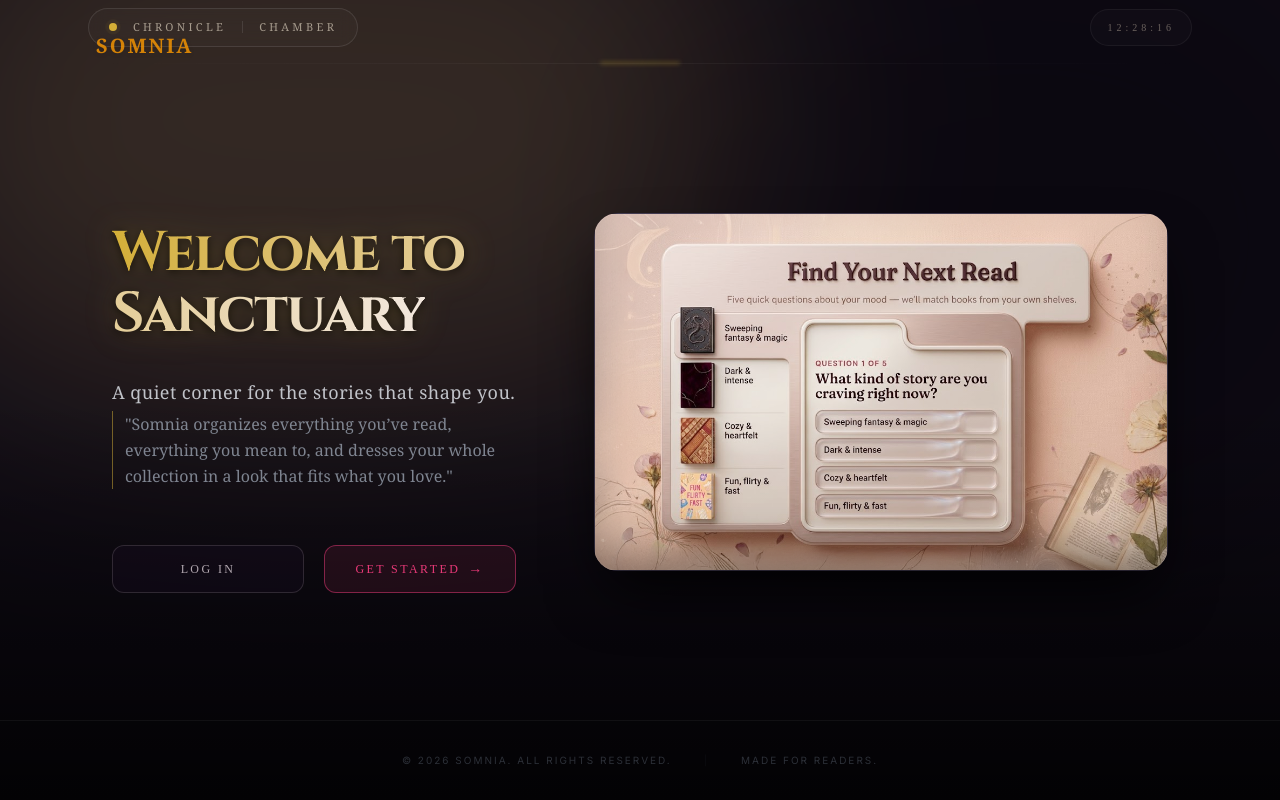
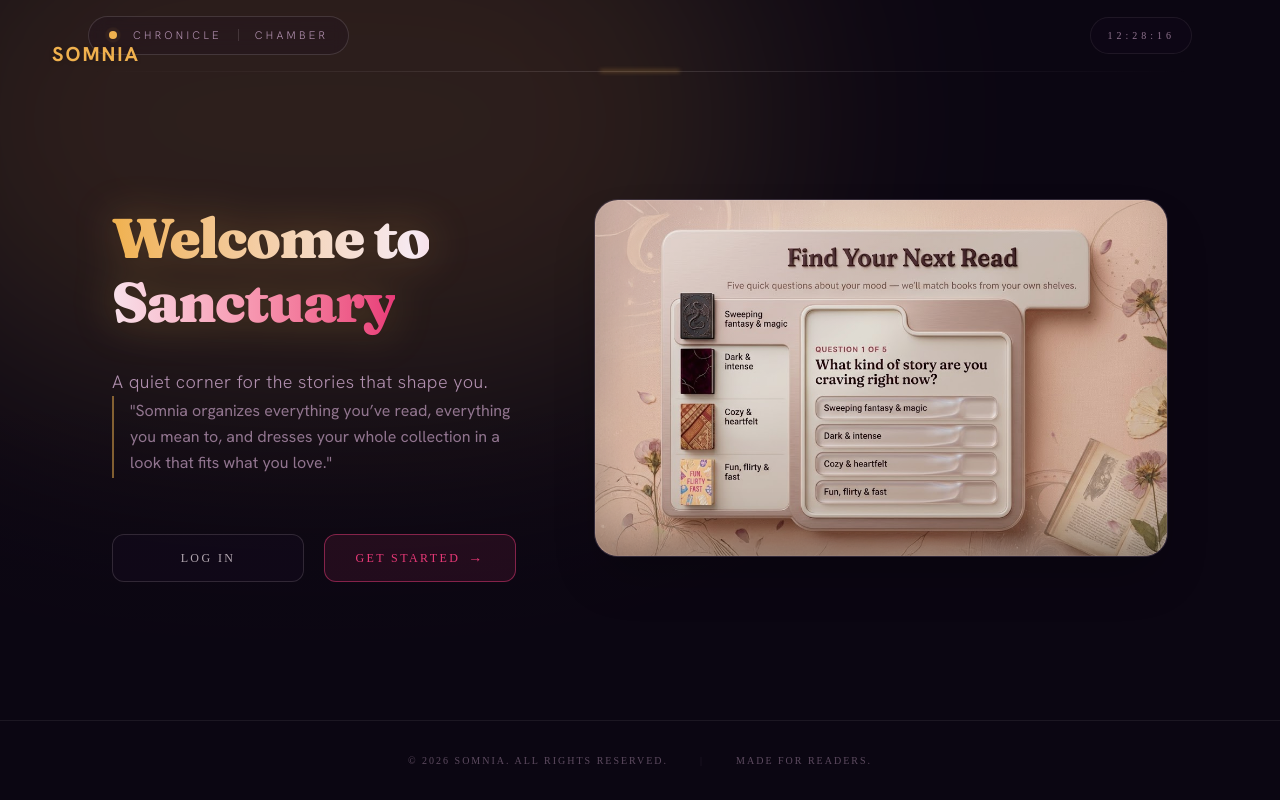
Before and after one commit to Annabelle0726/somnia-library, a React (Vite) app: page /#/welcome in a window 1280 px wide. Built offline with nearby package versions, Linux system fonts and the light colour scheme; no server answers.

Commit message:
fix(header): align Landing and Auth headers with sticky positioning and pt-24

```diff
--- a/src/auth/AuthProvider.tsx
+++ b/src/auth/AuthProvider.tsx
@@ -1,6 +1,6 @@
 // src/auth/AuthProvider.tsx
 import React, { createContext, useState, useEffect } from 'react';
-import { supabase } from "../lib/supabase"; // 1. 去掉 .ts 后缀，防止编译报错
+import { supabase } from "../lib/supabase";
 import type { User } from '@supabase/supabase-js';
 
 // 定义 Context 的类型
--- a/src/auth/Landing.tsx
+++ b/src/auth/Landing.tsx
@@ -5,97 +5,98 @@ import landingPreviewImg from '../assets/landing-preview.png';
 
 export default function Landing() {
     return (
-        <div className="min-h-screen flex flex-col bg-[#0e0a14] selection:bg-[#D4AF37]/30 relative overflow-hidden">
-            {/* 注入全新字体：Cinzel（魔法感衬线体）和 Inter（现代无衬线体，增加干净舒适感） */}
-            <style>{`
-                @import url('https://fonts.googleapis.com/css2?family=Cinzel:wght@400;600;700&family=Inter:wght@300;400;500&display=swap');
-                .font-magic-serif { font-family: 'Cinzel', serif; }
-                .font-clean-sans { font-family: 'Inter', sans-serif; }
-            `}</style>
+        /* 1. 主容器：使用主题定义的 bg-bg 与 font-body，移除内联 style 注入 */
+        <div className="min-h-screen flex flex-col bg-bg font-body
+         selection:bg-tertiary/30
+         relative overflow-hidden text-ink
+         {/*pt-24*/}
+         ">
 
-            {/* 🌟 1. 干净深邃的底色 */}
-            <div className="absolute inset-0 bg-[#0e0a14] z-0"></div>
+            {/* 🌟 1. 干净深邃的底色背景 */ }
+            <div className="absolute inset-0 bg-bg z-0" />
 
-            {/* 🌟 2. 左上方的暖色光源（模拟屏幕外打进来的灯光） */}
-            <div className="absolute top-[-20%] left-[-10%] w-[70%] h-[70%] bg-[#C49B53]/20 rounded-full blur-[120px] mix-blend-screen pointer-events-none z-0"></div>
+            {/* 🌟 2. 左上方的暖色光源（动态绑定主题强调色 Tertiary/Gold） */}
+            <div className="absolute top-[-20%] left-[-10%] w-[70%] h-[70%] bg-tertiary/15 rounded-full blur-[120px] mix-blend-screen pointer-events-none z-0" />
 
-            {/* 🌟 3. 右上方的冷色/紫蓝暗角（增加深邃感，对比出高级） */}
-            <div className="absolute top-[-10%] right-[-10%] w-[60%] h-[80%] bg-[#2C1A4D]/30 rounded-full blur-[100px] mix-blend-multiply pointer-events-none z-0"></div>
+            {/* 🌟 3. 右上方的冷色/紫蓝暗角（绑定主题 Plum/Primary 色调） */}
+            <div className="absolute top-[-10%] right-[-10%] w-[60%] h-[80%] bg-plum/20 rounded-full blur-[100px] mix-blend-multiply pointer-events-none z-0" />
 
-            {/* 🌟 4. 底部极深的阴影（让文字和图片完全扎根） */}
-            <div className="absolute bottom-0 left-0 w-full h-[50%] bg-gradient-to-t from-black/80 to-transparent pointer-events-none z-0"></div>
+            {/* 🌟 4. 底部极深的渐变遮罩 */}
+            <div className="absolute bottom-0 left-0 w-full h-[50%] bg-gradient-to-t from-bg to-transparent pointer-events-none z-0" />
 
-            {/* 🌟 1. 顶部动态装饰栏组件（保留你的原本组件） */}
-            <div className="relative z-10">
-                <LandingHeader />
-            </div>
+            {/* 🌟 1. 顶部动态装饰栏组件 */}
+            <LandingHeader />
 
-            {/* 🌟 2. 调整后的双列布局 */}
-            <main className="flex-1 flex flex-col md:flex-row items-center justify-between gap-12 max-w-6xl mx-auto w-full px-6 sm:px-12 z-10 pb-12 pt-8">
 
-                {/* 左侧：文本与按钮区域 (缩小字号, 收紧密距) */}
-                <div className="flex-1 flex flex-col items-start text-left w-full max-w-xl space-y-4">
-
-                    {/* 魔法感衬线体标题 (调亮、加粗) */}
-                    <h1 className="text-5xl md:text-6xl lg:text-7xl font-magic-serif font-bold text-[#F8F5F0] leading-[1.1] tracking-wide drop-shadow-[0_2px_4px_rgba(0,0,0,0.8)]">
-                        <span className="text-transparent bg-clip-text bg-gradient-to-r from-[#D4AF37] to-[#F3E8DE] drop-shadow-[0_0_15px_rgba(212,175,55,0.3)]">
+            {/* 🌟 3. 双列主体布局：改成 flex-row 并由它自己 flex-wrap 自动换行 */}
+            <main className="flex-1 flex md:flex-row items-center justify-between
+            gap-12 max-w-6xl mx-auto w-full px-6 sm:px-12 z-10 pb-12">
+            {/* 左侧：文本与按钮区域 (必须用 flex-1 占据左侧) */}
+                <div className="flex-1 flex flex-col items-start text-left w-full max-w-xl space-y-6 mt-4 md:mt-0">
+                    {/* 魔法感衬线体标题：换用 font-decorative，渐变绑定 Tertiary 色彩 */}
+                    <h1 className="text-4xl md:text-5xl lg:text-6xl font-decorative font-bold text-ink leading-[1.15] tracking-wide drop-shadow-sm">
+                        <span className="text-transparent bg-clip-text bg-gradient-to-r from-tertiary via-ink to-primary drop-shadow-[0_0_20px_color-mix(in_srgb,var(--color-tertiary)_30%,transparent)]">
                             Welcome to Sanctuary
                         </span>
                     </h1>
 
-                    {/* 小副标题 (调整为衬线体) */}
-                    <p className="text-base md:text-lg text-gray-300/90 font-serif font-light leading-relaxed tracking-wide max-w-md pb-1">
+                    {/* 小副标题：换用 font-serif-fancy，柔和优雅 */}
+                    <p className="text-base md:text-lg text-muted font-serif-fancy font-light leading-relaxed tracking-wide max-w-md">
                         A quiet corner for the stories that shape you.
                     </p>
 
-                    {/* 引语 (调整为衬线体，字距收紧) */}
-                    <p className="text-sm md:text-base text-gray-400/80 font-serif font-light max-w-lg leading-relaxed border-l border-[#D4AF37]/50 pl-3">
+                    {/* 引语：使用主题 border-tertiary/50 搭配柔和内边框 */}
+                    <p className="text-sm md:text-base text-muted/80 font-serif-fancy italic max-w-lg leading-relaxed border-l-2 border-tertiary/50 pl-4 py-0.5">
                         "Somnia organizes everything you’ve read, everything you mean to, and dresses your whole collection in a look that fits what you love."
                     </p>
 
-                    {/* 🌟 4. 双功能按钮组件（原样保留） */}
-                    <div className="pt-2">
+                    {/* 🌟 双功能按钮组件 */}
+                    <div className="pt-2 w-full sm:w-auto">
                         <LandingActionButtons />
                     </div>
 
                 </div>
 
-                {/* 🔥 参考图风格：右侧 3D 玻璃质感图片展示区 */}
+                {/* 🔥 右侧：3D 玻璃质感图片展示区 */}
                 <div className="w-full flex justify-center md:justify-end relative mt-8 md:mt-0">
 
-                    {/* 外层容器：提供深邃悬浮阴影及 Hover 浮动效果 */}
-                    <div className="relative w-[95%] rounded-[24px] shadow-[0_30px_60px_-15px_rgba(0,0,0,0.9)] transition-all duration-700 ease-[cubic-bezier(0.25,0.1,0.25,1)] group-hover:shadow-[0_40px_80px_-15px_rgba(0,0,0,1)] group-hover:translate-y-[-4px] group-hover:scale-[1.02]">
+                    {/* 外层容器：悬浮阴影 */}
+                    <div className="group relative w-[95%] rounded-[24px] shadow-2xl transition-all duration-700 ease-[cubic-bezier(0.25,0.1,0.25,1)] hover:-translate-y-1 hover:scale-[1.02]">
 
                         {/* 图片和卡片主容器 */}
-                        <div className="relative rounded-[24px] overflow-hidden bg-[#160f24]">
+                        <div className="relative rounded-[24px] overflow-hidden bg-card border border-line">
 
                             <img
                                 src={landingPreviewImg}
                                 alt="Somnia Match Preview"
-                                className="w-full h-auto block border border-white/5"
+                                className="w-full h-auto block opacity-95 group-hover:opacity-100 transition-opacity duration-500"
                             />
 
-                            {/* 🌟 1. 极窄边缘高光线（产生 3D 轮廓切割感） */}
-                            <div className="absolute inset-0 rounded-[24px] pointer-events-none border-[0.5px] border-white/10 z-10"></div>
+                            {/* 🌟 1. 极窄边缘高光线 */}
+                            <div className="absolute inset-0 rounded-[24px] pointer-events-none border-[0.5px] border-ink/10 z-10" />
 
-                            {/* 🌟 2. 左上角方向光源的玻璃高光层（核心 3D 质感） */}
-                            {/* 类似 Mac 屏幕玻璃的反光，左上角亮，右下角淡出 */}
-                            <div className="absolute inset-0 rounded-[24px] bg-gradient-to-br from-white/20 via-white/5 to-transparent pointer-events-none z-20 mix-blend-overlay group-hover:from-white/25 transition-all duration-700"></div>
+                            {/* 🌟 2. 玻璃高光反光层 */}
+                            <div className="absolute inset-0 rounded-[24px] bg-gradient-to-br from-ink/10 via-transparent to-transparent pointer-events-none z-20 mix-blend-overlay group-hover:from-ink/20 transition-all duration-700" />
 
-                            {/* 🌟 3. 底部轻微内阴影（让卡片看起来有厚度） */}
-                            <div className="absolute inset-0 rounded-[24px] shadow-[inset_0_-40px_60px_-30px_rgba(0,0,0,0.5)] pointer-events-none z-20"></div>
+                            {/* 🌟 3. 底部内阴影 */}
+                            <div className="absolute inset-0 rounded-[24px] shadow-[inset_0_-40px_60px_-30px_rgba(0,0,0,0.4)] pointer-events-none z-20" />
 
                         </div>
                     </div>
                 </div>
 
             </main>
+
             {/* 🌟 5. 极简统一页脚 */}
-            <footer className="relative z-10 w-full text-center p-8 text-[10px] font-clean-sans tracking-[0.2em] text-gray-500/40 select-none border-t border-white/5">
+            <footer className="relative z-10 w-full text-center p-8 text-[10px] font-mono tracking-[0.2em] text-muted/50 select-none border-t border-line/50">
                 <div className="flex flex-col sm:flex-row justify-center items-center gap-4 sm:gap-8">
-                    <span className="hover:text-[#D4AF37]/60 transition-colors duration-500">© 2026 SOMNIA. ALL RIGHTS RESERVED.</span>
-                    <span className="hidden sm:inline opacity-20">|</span>
-                    <span className="hover:text-[#D4AF37]/60 transition-colors duration-500 cursor-help">MADE FOR READERS.</span>
+                    <span className="hover:text-tertiary transition-colors duration-500">
+                        © 2026 SOMNIA. ALL RIGHTS RESERVED.
+                    </span>
+                    <span className="hidden sm:inline opacity-30">|</span>
+                    <span className="hover:text-tertiary transition-colors duration-500 cursor-help">
+                        MADE FOR READERS.
+                    </span>
                 </div>
             </footer>
         </div>
--- a/src/components/landings/LandingHeader.tsx
+++ b/src/components/landings/LandingHeader.tsx
@@ -8,62 +8,67 @@ export function LandingHeader() {
         return () => clearInterval(timer);
     }, []);
 
-    // 优化时间显示：只保留 时:分:秒，看起来更符合精密仪器的刻度感
     const formatTime = (date: Date) => {
         const pad = (num: number) => String(num).padStart(2, '0');
         return `${pad(date.getHours())}:${pad(date.getMinutes())}:${pad(date.getSeconds())}`;
     };
 
     return (
-        <div className="relative w-full max-w-6xl mx-auto px-6 pt-2 pb-4 flex
-        flex-col gap-4 z-20 select-none">
+        // 核心改动：使用 fixed 固定在顶部，padding-top 保证距离
+        <div className="sticky
+         top-0 left-0 right-0 z-50
+
+         w-full flex justify-center pointer-events-none">
+            <div className="w-full max-w-6xl mx-auto px-6
+            pt-4 pb-3
+             flex flex-col gap-4 select-none pointer-events-auto">
 
                 {/* 顶部行：导航与时钟 */}
                 <div className="w-full flex justify-between items-center">
-
                     {/* 左侧：精密铭牌风格区域标识 */}
-                <div className="flex items-center gap-4 border-[0.5px] border-white/10 rounded-full px-5 py-2.5 bg-white/[0.02] backdrop-blur-sm hover:border-[#D4AF37]/30 hover:bg-white/[0.04] transition-all duration-500 ease-in-out">
-
-                    {/* 微弱的黄铜指示灯 */}
+                    {/* ✨ 替换：border-white/10 -> border-line, bg-white/[0.02] -> bg-card/40, hover:border-[#D4AF37]/30 -> hover:border-tertiary/40 */}
+                    <div className="flex items-center gap-4 border-[0.5px] border-line rounded-full px-5 py-2.5 bg-card/40 backdrop-blur-sm hover:border-tertiary/40 hover:bg-card/60 transition-all duration-500 ease-in-out">
                         <span className="relative flex h-2 w-2">
-                        <span className="animate-ping absolute inline-flex h-full w-full rounded-full bg-[#D4AF37] opacity-75"></span>
-                        <span className="relative inline-flex rounded-full h-2 w-2 bg-[#D4AF37]"></span>
+                            {/* ✨ 替换：bg-[#D4AF37] -> bg-tertiary */}
+                            <span className="animate-ping absolute inline-flex h-full w-full rounded-full bg-tertiary opacity-75"></span>
+                            <span className="relative inline-flex rounded-full h-2 w-2 bg-tertiary"></span>
                         </span>
-
-                    {/* 文字与精密分隔线 */}
-                    <div className="flex items-center gap-4 font-light tracking-[0.3em] text-[11px] text-[#A69B8D]">
-                        <span className="uppercase hover:text-white transition-colors duration-300 cursor-default">Chronicle</span>
-
-                        {/* 垂直细分隔线 */}
-                        <span className="w-[1px] h-3 bg-white/10"></span>
-
-                        <span className="uppercase hover:text-[#D4AF37] transition-colors duration-300 cursor-default">Chamber</span>
+                        {/* ✨ 替换：text-[#A69B8D] -> text-muted, hover:text-white -> hover:text-ink, hover:text-[#D4AF37] -> hover:text-tertiary */}
+                        <div className="flex items-center gap-4 font-light tracking-[0.3em] text-[11px] text-muted">
+                            <span className="uppercase hover:text-ink transition-colors duration-300 cursor-default">Chronicle</span>
+                            <span className="w-[1px] h-3 bg-line"></span>
+                            <span className="uppercase hover:text-tertiary transition-colors duration-300 cursor-default">Chamber</span>
                         </div>
                     </div>
 
                     {/* 右侧：精密仪器风格古典时钟 */}
-                <div className="flex items-center gap-2 border-[0.5px] border-white/5 rounded-full px-4 py-2.5 bg-white/[0.02] hover:border-[#D4AF37]/20 transition-all duration-500">
-                    <span className="text-[10px] tracking-[0.4em] text-[#A69B8D]/60 hover:text-[#D4AF37]/60 transition-colors duration-300 font-mono font-light">
+                    {/* ✨ 替换：border-white/5 -> border-line/50, bg-white/[0.02] -> bg-card/40, hover:border-[#D4AF37]/20 -> hover:border-tertiary/30 */}
+                    <div className="flex items-center gap-2 border-[0.5px] border-line/50 rounded-full px-4 py-2.5 bg-card/40 hover:border-tertiary/30 transition-all duration-500">
+                        {/* ✨ 替换：text-[#A69B8D]/60 -> text-muted/80, hover:text-[#D4AF37]/60 -> hover:text-tertiary */}
+                        <span className="text-[10px] tracking-[0.4em] text-muted/80 hover:text-tertiary transition-colors duration-300 font-mono font-light">
                             {formatTime(time)}
                         </span>
                     </div>
                 </div>
 
-            <div className="absolute top-0 left-0 w-full p-6 sm:p-8 z-20 flex justify-between items-center pointer-events-none">
-                <div className="text-xl font-bold tracking-widest text-amber-500/80 drop-shadow-sm">
+                <div className="absolute top-2 left-5 w-full p-6 sm:p-8 z-20 flex justify-between items-center pointer-events-none">
+
+                    {/* ✨ 替换：text-amber-500/80 -> text-tertiary */}
+                    <div className="text-xl font-bold tracking-widest text-tertiary drop-shadow-sm">
+
                         SOMNIA
+
+                    </div>
+
+                </div>
+                {/* ✨ 精美而克制的分割线 (HR) */}
+                <div className="relative w-full h-[1px]">
+                    {/* ✨ 替换：bg-[#D4AF37]/40 -> bg-tertiary/40 */}
+                    <div className="absolute left-1/2 -translate-x-1/2 top-1/2 -translate-y-1/2 w-20 h-[2px] bg-tertiary/40 blur-[2px] rounded-full"></div>
+                    {/* ✨ 替换：via-white/5 -> via-line */}
+                    <div className="w-full h-[1px] bg-gradient-to-r from-transparent via-line to-transparent"></div>
                 </div>
             </div>
-
-            {/* ✨ 精美而克制的分割线 (HR) */}
-            <div className="relative w-full h-[1px]">
-                {/* 1. 中央微弱的琥珀色发光点 */}
-                <div className="absolute left-1/2 -translate-x-1/2 top-1/2 -translate-y-1/2 w-20 h-[2px] bg-[#D4AF37]/40 blur-[2px] rounded-full"></div>
-
-                {/* 2. 微微渐变过渡的边缘拉丝线 */}
-                <div className="w-full h-[1px] bg-gradient-to-r from-transparent via-white/5 to-transparent"></div>
         </div>
-        </div>
-
     );
 }
--- a/src/index.css
+++ b/src/index.css
@@ -27,7 +27,6 @@
   --color-on-primary: var(--on-primary);
   --color-secondary: var(--secondary);
   --color-tertiary: var(--tertiary);
-
   --font-display: var(--font-display), Georgia, serif;
   --font-body: var(--font-body), system-ui, sans-serif;
   --font-mono: var(--font-mono), ui-monospace, monospace;
@@ -86,7 +85,7 @@
     -webkit-font-smoothing: antialiased;
     -moz-osx-font-smoothing: grayscale;
     --font-display: 'Fraunces', Georgia, serif;
-    --font-body: 'carattereregular', sans-serif;
+    --font-body: Superclarendon, 'Bookman Old Style', 'URW Bookman', 'Georgia', 'Times New Roman', 'carattereregular', serif;
     --font-mono: 'cookieregular', sans-serif;
     /* ✨ 新增：优雅花体 / 衬线体变量 */
     --font-serif-fancy: 'cormorant_garamondlight', Georgia, serif;
```
Also changed, not shown: src/auth/AuthScreen.tsx (+45 -19 lines). Lines whose indentation alone changed are shown as unchanged.
